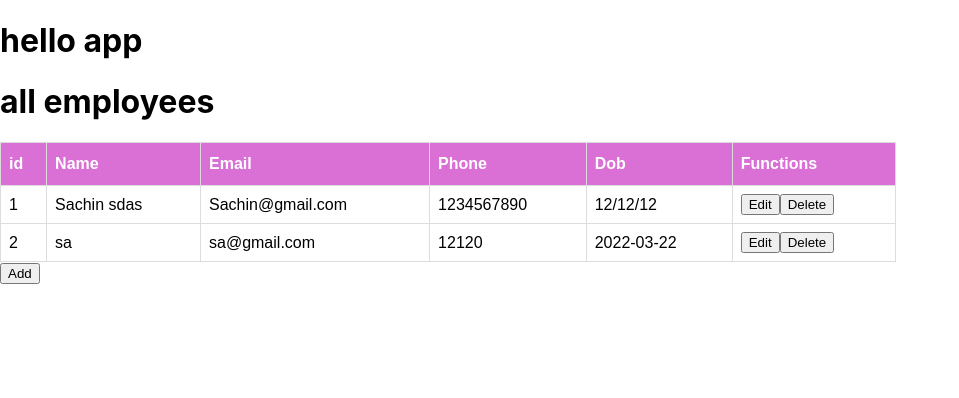
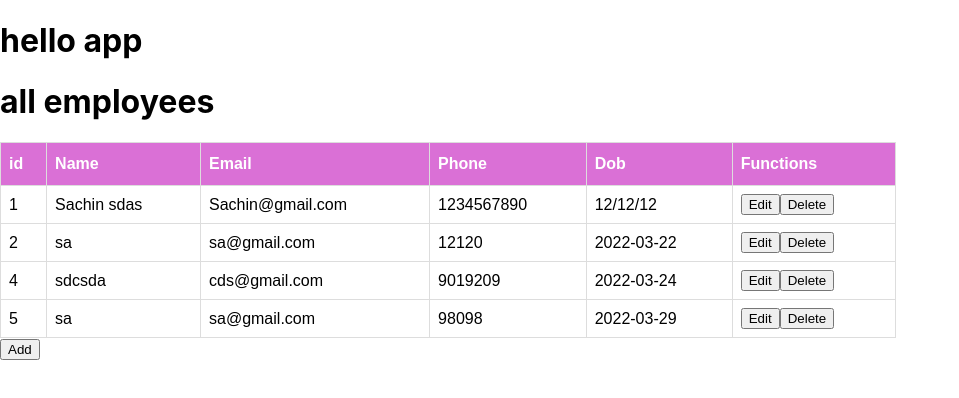
Before and after one commit to Sa-So/employee-management, a React (Create React App) app: page /employees in a window 1280 px wide. Shown: the top 398 px of the page, without its empty margins (0-959 px from the left). Built offline with nearby package versions, Linux system fonts and the light colour scheme; data requests are answered from the project's data file.

Commit message:
add data to db + remove unnecessary code

```diff
--- a/db.json
+++ b/db.json
@@ -13,6 +13,20 @@
       "Email": "sa@gmail.com",
       "Phone": "12120",
       "Dob": "2022-03-22"
+    },
+    {
+      "id": 4,
+      "Name": "sdcsda",
+      "Email": "cds@gmail.com",
+      "Phone": "9019209",
+      "Dob": "2022-03-24"
+    },
+    {
+      "id": 5,
+      "Name": "sa",
+      "Email": "sa@gmail.com",
+      "Phone": "98098",
+      "Dob": "2022-03-29"
     }
   ]
 }
--- a/src/components/AllEmployees.js
+++ b/src/components/AllEmployees.js
@@ -16,38 +16,16 @@ export default function AllEmployees(props) {
     const res = await getAllEmployees();
     setEmployees(res.data);
   };
-  //   const handleDelete = async (id) => {
-  //     await deleteEmployees(id);
-  //     getEmployees();
-  //   };
-  //   const handleUpdate = async (id, employeeData) => {
-  //     await updateEmployees(id, employeeData);
-  //     getEmployees();
-  //   };
-
   useEffect(() => {
     getEmployees();
-    // setEmployees(getAllEmployees());
-  }, []);
-  useEffect(() => {
-    getEmployees();
-    // setEmployees(getAllEmployees());
   }, [deleted]);
-  //   console.log(JSON.parse(employees.data));
+
   console.log(employees);
   return (
     <div>
       <h1>all employees </h1>
       <table id="empTable">
-        <tr
-        // key={employee.id}
-        // style={{
-        //   display: "flex",
-        //   //   marginRight: "10px",
-        //   justifyContent: "space-around",
-        //   alignItems: "center",
-        // }}
-        >
+        <tr>
           <th>id</th>
           <th>Name</th>
           <th>Email</th>
@@ -57,15 +35,7 @@ export default function AllEmployees(props) {
         </tr>
 
         {employees.map((employee) => (
-          <tr
-            key={employee.id}
-            // style={{
-            //   display: "flex",
-            //   // marginRight: "10px",
-            //   justifyContent: "space-around",
-            //   alignItems: "center",
-            // }}
-          >
+          <tr key={employee.id}>
             <td>{employee.id}</td>
             <td>{employee.Name}</td>
             <td>{employee.Email}</td>
@@ -80,9 +50,7 @@ export default function AllEmployees(props) {
               >
                 Edit
               </button>
-              {/* </td> */}
 
-              {/* <td> */}
               <button
                 onClick={() => {
                   // props.setDeleteId(employee.id);
--- a/src/components/EditEmployee.js
+++ b/src/components/EditEmployee.js
@@ -13,7 +13,8 @@ export default function EditEmployee(props) {
     Dob: "",
   });
   //   const [id, setId] = useState(props.match.params.id);
-  const [id, setId] = useState(props.Id);
+  // const [id, setId] = useState(props.Id);
+  const id = props.Id;
 
   const getEmployeeById = async (id) => {
     const res = await getEmployee(id);
```
Also changed, not shown: src/App.js (+0 -18 lines).
